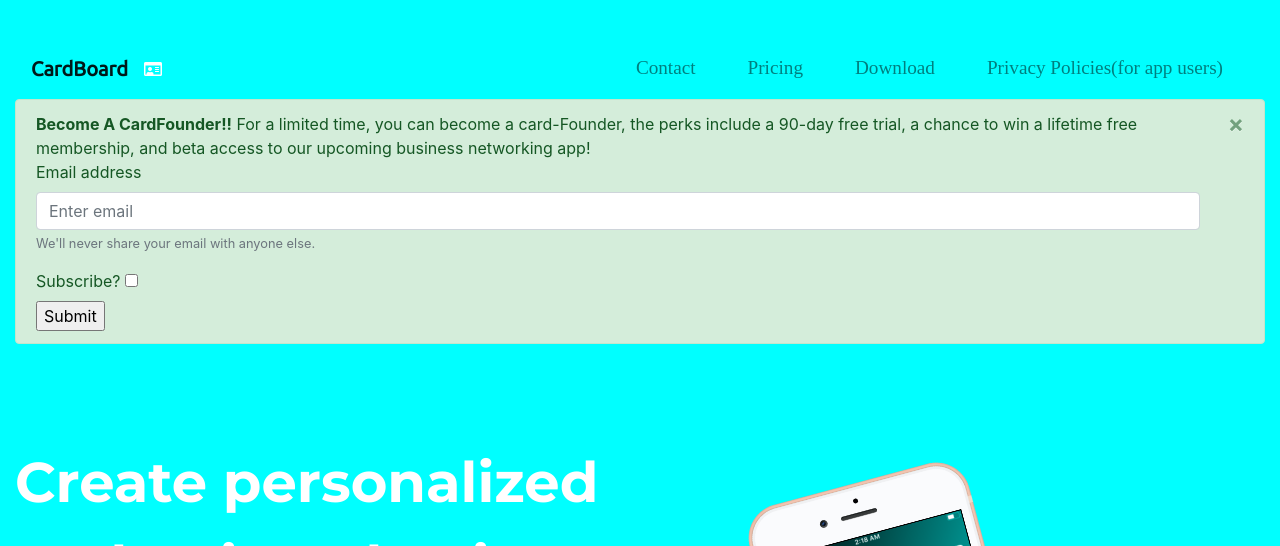
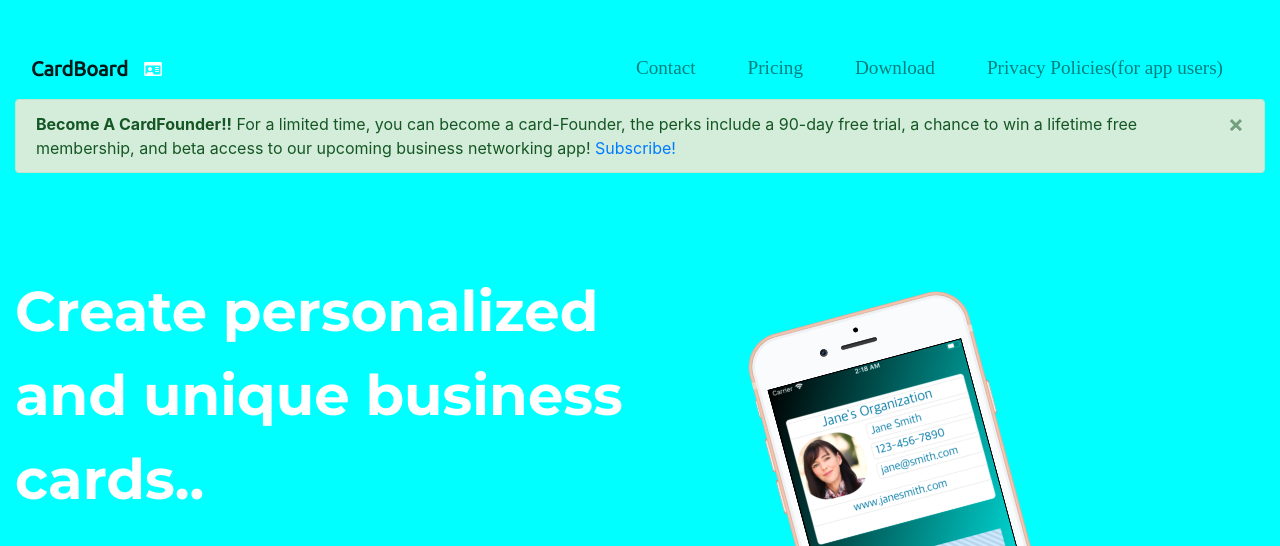
Before and after one commit to lupusSole/cardBoard, a plain HTML site: page index.html in a window 1280 px wide. Shown: the top 546 px of the page. Drawn offline with nearby package versions, Linux system fonts and the light colour scheme.

Commit message:
Add files via upload

```diff
--- a/index.html
+++ b/index.html
@@ -29,6 +29,8 @@
 </head>
 
 <body>
+
+
 
   <section id="title">
     <div class="container-fluid">
@@ -68,22 +70,7 @@
 
       <div class="alert alert-success alert-dismissible fade show" role="alert">
   <strong>Become A CardFounder!!</strong> For a limited time, you can become a card-Founder, the perks include a 90-day free trial, a chance to win a lifetime free membership, and beta access to our upcoming business networking app!
-
-  <form  action="mailto:cardboardnow@gmail.com" method="post" enctype="text/plain">
-    <div class="form-group">
-   <label for="exampleInputEmail1">Email address</label>
-   <input type="email" class="form-control" id="exampleInputEmail1" aria-describedby="emailHelp" placeholder="Enter email">
-   <small id="emailHelp" class="form-text text-muted">We'll never share your email with anyone else.</small>
- </div>
-
-    <label>Subscribe?</label>
-    <input type="checkbox" name="" value=""><br>
-    <input type="submit" name="">
-
-
-
-  </form>
-
+ <a href="http://eepurl.com/gJkAOb">Subscribe!</a>
   <button type="button" class="close" data-dismiss="alert" aria-label="Close">
   <span aria-hidden="true">&times;</span>
   </button>
```
